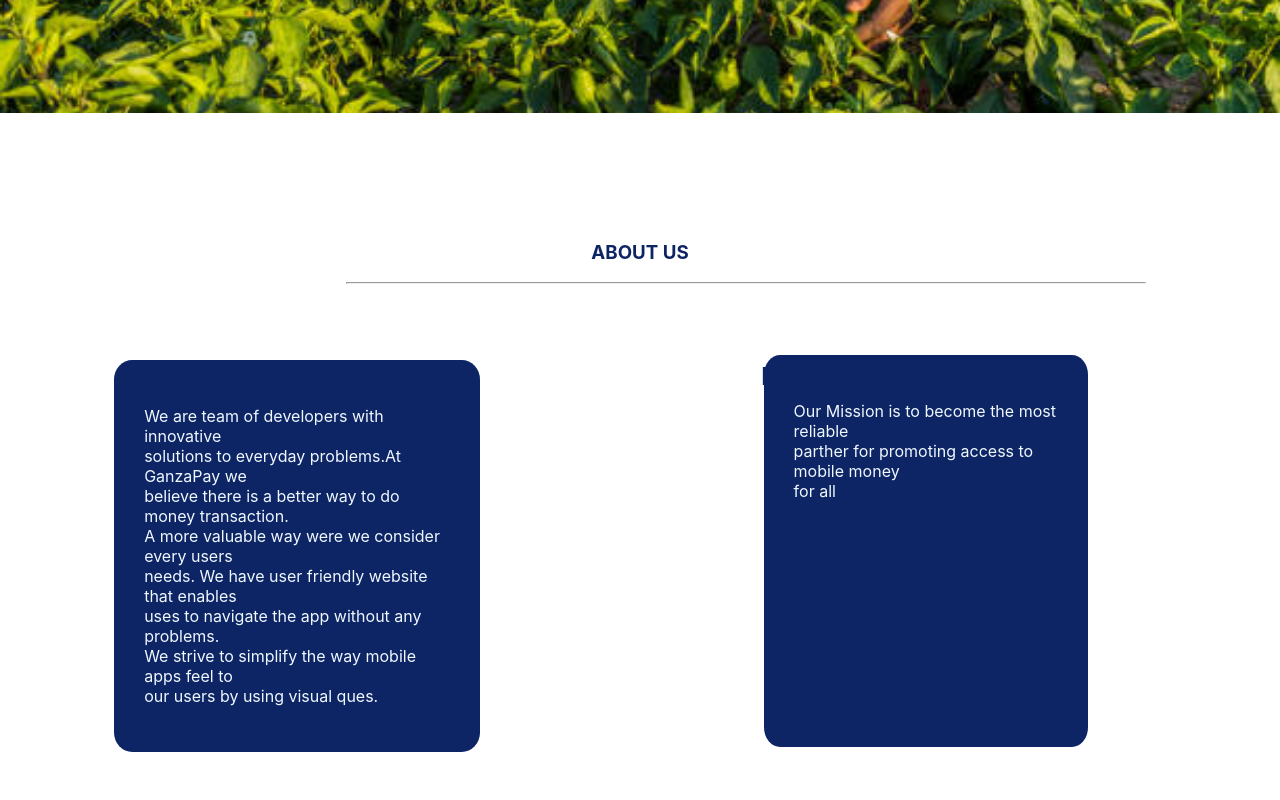
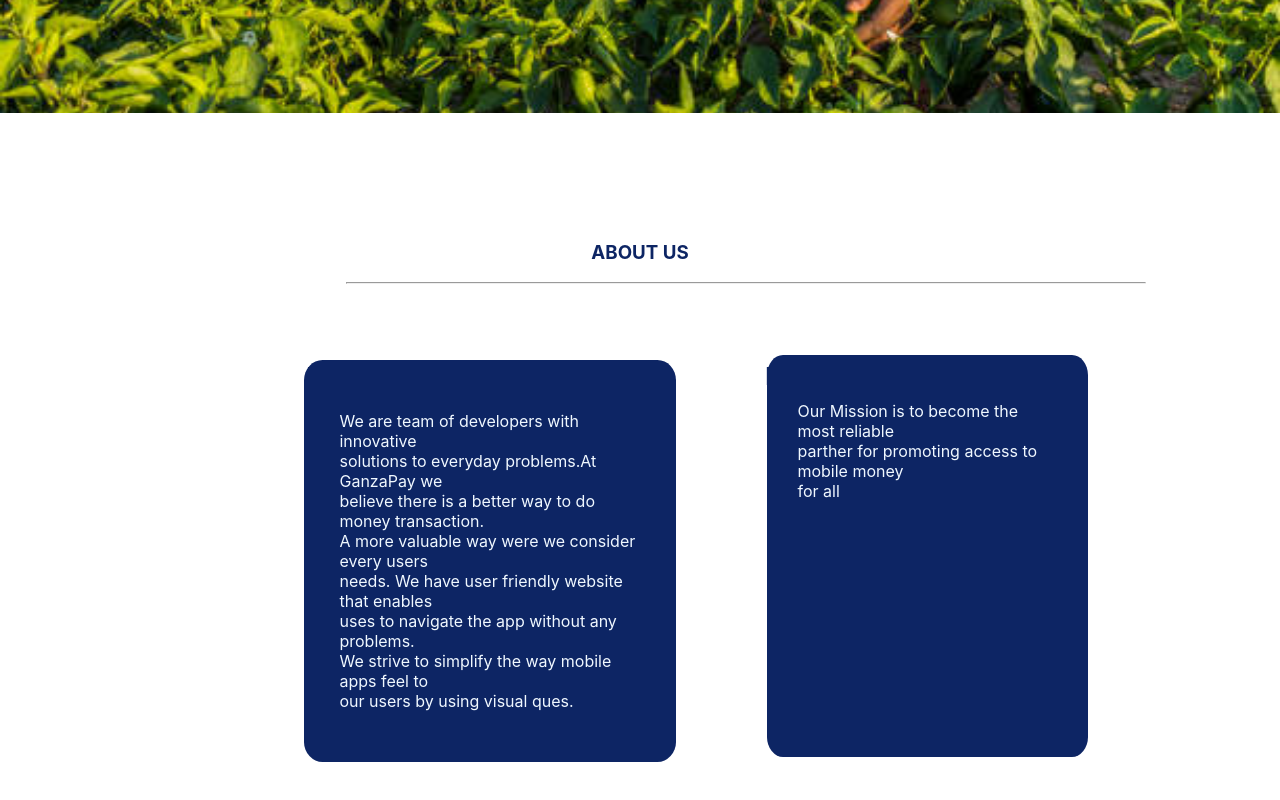
Before and after one commit to akirachix/Umodzi-Informational, a React (Create React App) app: page / in a window 1280 px wide. Shown: the part 750-1550 px from the top of the page. Built offline with nearby package versions, Linux system fonts and the light colour scheme.

Commit message:
made changes

```diff
--- a/src/About/index.css
+++ b/src/About/index.css
@@ -5,7 +5,7 @@
 
 .us {
   position: relative;
-  left: 10%;
+  left: 24%;
   bottom: 70px;
 }
 
@@ -21,11 +21,11 @@
 .team {
   background-color: #0d2564;
   color: aliceblue;
-  padding: 30px 30px;
+  padding: 35px 35px;
   border-radius: 5%;
   margin-top: 10%;
   margin-right: 15%;
-
+  left:15%;
   position: relative;
   bottom: 180px;
 }
```
